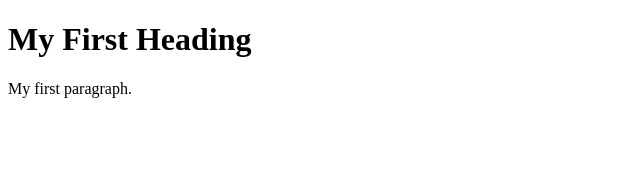
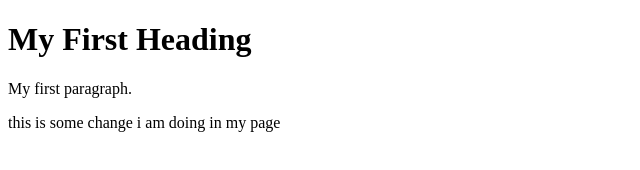
Before and after one commit to whokeshav/readme.md, a plain HTML site: page index.html in a window 1280 px wide. Shown: the whole page, without its empty margins (0-640 px from the left). Drawn offline with Linux system fonts and the light colour scheme.

Commit message:
feat: added some text

```diff
--- a/index.html
+++ b/index.html
@@ -4,6 +4,7 @@
 
 <h1>My First Heading</h1>
 <p>My first paragraph.</p>
+<p>this is some change i am doing in my page </p>
 
 </body>
 </html>
```
